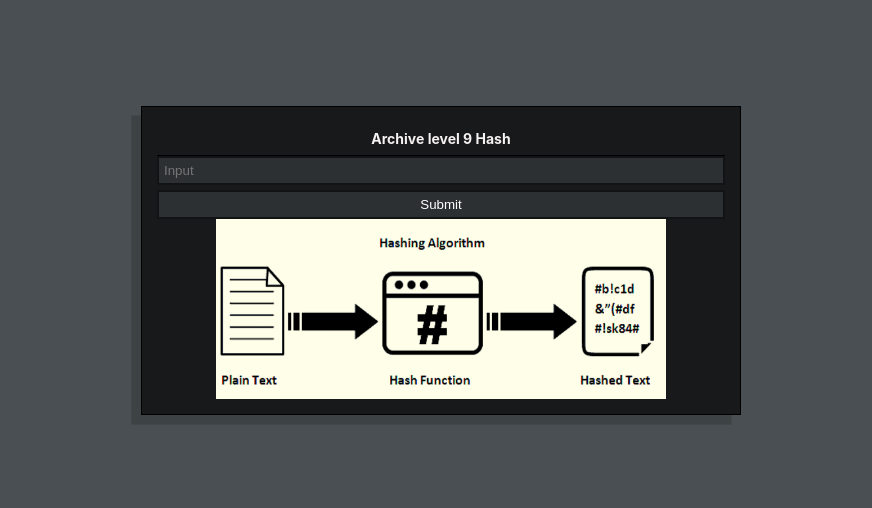
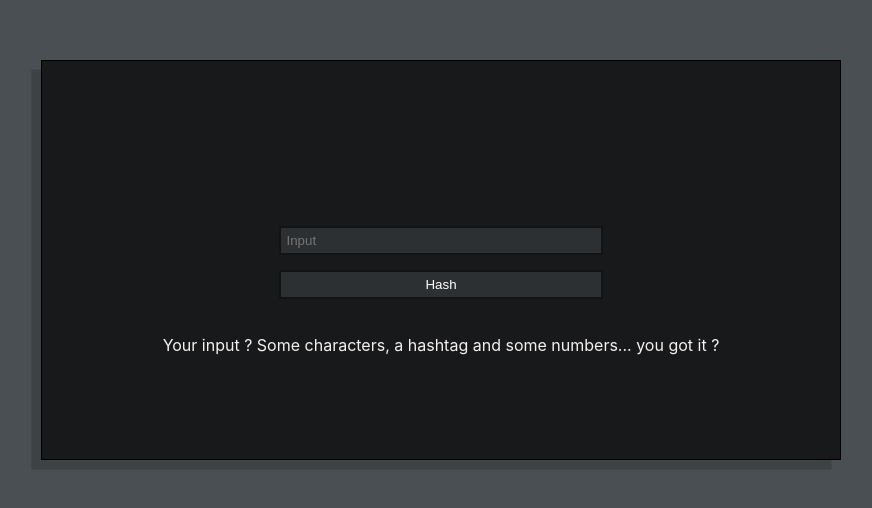
Before and after one commit to MilanBarande/hasher-front, a Next.js app: page / in a window 1280 px wide. Shown: the part 140-648 px from the top of the page, without its empty margins (199-1071 px from the left). Built offline with nearby package versions, Linux system fonts and the light colour scheme.

Commit message:
:lipstick: add glitch and fix some styling

```diff
--- a/components/form.tsx
+++ b/components/form.tsx
@@ -19,24 +19,37 @@ const Form = () => {
   const handleChange = (event: FormEvent<HTMLInputElement>) =>
     setValue(event.currentTarget.value)
 
+  const [isCopySuccessful, setIsCopySuccesful] = useState(false);
+
+  function updateClipboard(newClip: string) {
+    navigator.clipboard.writeText(newClip).then(function () {
+      setIsCopySuccesful(true)
+    }, function () {
+      setIsCopySuccesful(false)
+    });
+  }
 
   return (
     <div className={styles.hasherCard}>
-      <div className={styles.hasherHeader}>
-        Archive level 9 Hash
-      </div>
-      <form onSubmit={handleSubmit} className={styles.hasherForm} >
+      <h1 className={`${styles.hasherHeader} glitch`} data-text="Archive level 9 Hash" />
+      <form onSubmit={handleSubmit} className={styles.hasherForm}>
         <input
           className={styles.hasherInput}
           placeholder="Input"
           type="text"
           onChange={handleChange}
         />
-        <button type="submit" value="Hash" className={styles.hasherSubmit}>Submit</button>
+        <button type="submit" className={styles.hasherSubmit}>Hash</button>
       </form>
-      {result ? <p className={styles.result}>{result}</p> : null}
-      <div className={styles.imageContainer}>
-        <Image className={styles.image} src="/hash.png" alt="Hash image" width={450} height={180} /></div>
+      {result ?
+        <div className={styles.result}>
+          <p className={styles.resultText}>{`I hope for you that you are sure about your input... if so, I don't need to explain you where to type: !submit_hash ${result}`}</p>
+          <button className={styles.hasherSubmit} onClick={() => updateClipboard(`!submit_hash ${result}`)}>{isCopySuccessful ? 'Copied ✅' : 'Copy to clipboard'}</button>
+        </div> :
+        <p className={styles.result}>
+          Your input ? Some characters, a hashtag and some numbers... you got it ?
+        </p>
+      }
     </div>
   )
 }
--- a/styles/Form.module.scss
+++ b/styles/Form.module.scss
@@ -1,40 +1,99 @@
+@keyframes noise-anim {
+  $steps:20;
+  @for $i from 0 through $steps{
+    #{percentage($i*(calc(1 / $steps)))}{
+      clip:rect(random(100)+px,9999px,random(100)+px,0);
+    }
+  }
+}
+
+@keyframes noise-anim-2 {
+  $steps:20;
+  @for $i from 0 through $steps{
+    #{percentage($i*(calc(1 / $steps)))}{
+      clip:rect(random(100)+px,9999px,random(100)+px,0);
+    }
+  }
+}
+
 .hasherCard {
   border: 1px solid black;
-  width: 600px;
+  width: 800px;
   background-color: #17191a;
   margin: 0 auto;
   box-shadow: -0.6rem 0.6rem 0 rgba(29, 30, 28, 0.26);
-  padding: 15px;
+  padding: 20px;
+  display: flex;
+  flex-direction: column;
+  justify-content: center;
+  height: 400px
 }
 
 .hasherHeader {
-  text-align: center;
   padding: 8px;
-  font-size: 14px;
   font-weight: 700;
-  color: #f7f2f2;
-  border-bottom: 1px solid black;
+  color: white;
+  font-size: 30px;
+  position: relative;
+  margin: 0 auto;
+  margin-bottom: 40px;
+  width: 285px;
+
+  &:after {
+    content: attr(data-text);
+    position: absolute;
+    left: 2px;
+    text-shadow: -1px 0 red;
+    top: 0;
+    color: white;
+    background: transparent;
+    overflow: hidden;
+    clip: rect(0,900px,0,0);
+    animation: noise-anim 2s infinite linear alternate-reverse;
+  }
+
+  &:before {
+    content:attr(data-text);
+    position:absolute;
+    left:-2px;
+    text-shadow:1px 0 blue;
+    top:0;
+    color:white;
+    background:transparent;
+    overflow:hidden;
+    clip:rect(0,900px,0,0);
+    animation:noise-anim-2 3s infinite linear alternate-reverse;
+  }
 }
 
 .hasherForm {
+  padding: 20px;
   display: flex;
   flex-direction: column;
-
+  justify-content: center;
+  width: 100%;
 }
 
 .hasherSubmit{
   margin-top: 5px;
-  align-self: flex-center;
   background-color: #2d3032;
+  width: 45%;
+  align-self: center;
 }
 
 .hasherInput {
-  align-self: flex-center;
   background-color: #2d3032;
+  width: 45%;
+  align-self: center;
+  margin-bottom: 10px;
 }
 
 .result {
   text-align: center;
+}
+
+.resultText {
+  margin-bottom: 30px;
 }
 
 .imageContainer {
--- a/styles/globals.scss
+++ b/styles/globals.scss
@@ -30,16 +30,6 @@ body {
   color: #f7f2f2;
 }
 
-img {
-    max-width:450px;
-    max-height:450px;
-    display: block;
-    margin-top: 15px;
-    margin-left: auto;
-    margin-right: auto;
-    width: 100%;
-}
-
 input, button {
   border: 2px solid rgba(0, 0, 0, 0.6);
   background-image:none;
```
Lines whose indentation alone changed are shown as unchanged.
